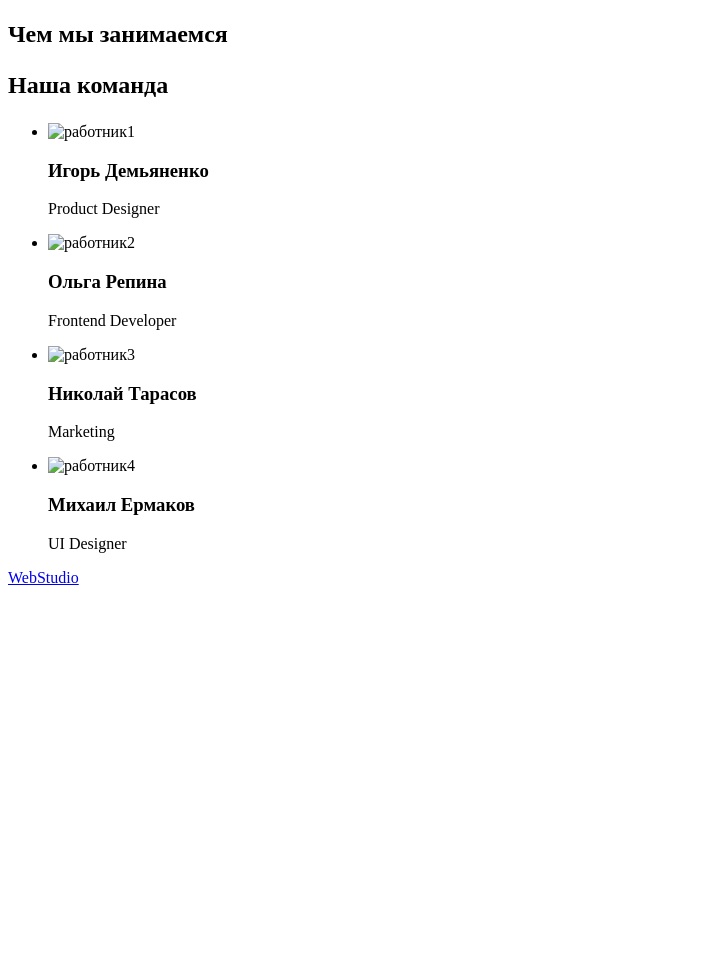
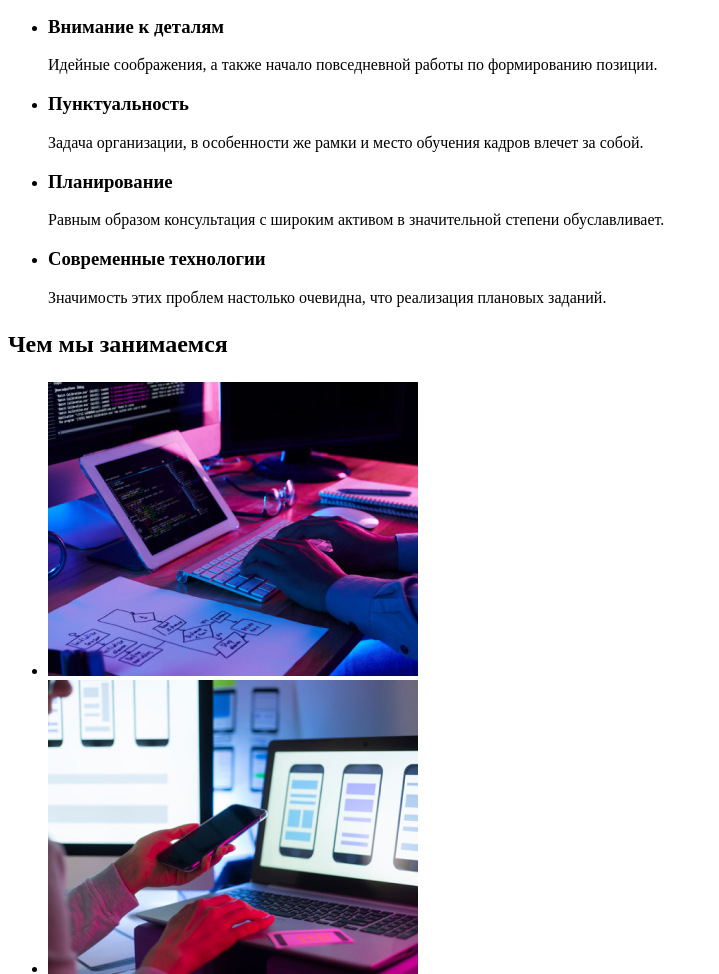
Before and after one commit to LefanTwelve/goit-markup-hw-01, a plain HTML site: page index.html in a window 1280 px wide. Shown: the part 273-1247 px from the top of the page, without its empty margins (0-719 px from the left). Before the commit the page ends 868 px from the top, so only its background shows below. Drawn offline with Linux system fonts and the light colour scheme.

Commit message:
update2 index.html

```diff
--- a/index.html
+++ b/index.html
@@ -33,7 +33,40 @@
 
     <!--main content-->
     <main>
-<h2><p>Чем мы занимаемся</p></h2>
+<div>
+    <ul>
+        <li>
+            <h3>Внимание к деталям</h3>
+            <p>Идейные соображения, а также начало повседневной работы по формированию позиции.</p>
+        </li>
+        <li>
+            <h3>Пунктуальность</h3>
+            <p>Задача организации, в особенности же рамки и место обучения кадров влечет за собой.</p>
+        </li>
+        <li>
+            <h3>Планирование</h3>
+            <p>Равным образом консультация с широким активом в значительной степени обуславливает.</p>
+        </li>
+        <li>
+            <h3>Современные технологии</h3>
+            <p>Значимость этих проблем настолько очевидна, что реализация плановых заданий.</p>
+        </li>
+    </ul>
+</div>
+
+        <h2><p>Чем мы занимаемся</p></h2>
+<ul>
+    <li>
+        <img src="./images/imgwwdo1.jpg" alt="html coding" width="370" />
+    </li>
+
+    <li>
+        <img src="./images/imgwwdo2.jpg" alt="css coding" width="370" />
+    </li>
+    <li>
+        <img src="./images/imgwwdo3.jpg" alt="design" width="370" />
+    </li>
+</ul>
     </main>
 
     <!--section bg-->
@@ -41,29 +74,26 @@
 <h2><p>Наша команда</p></h2>
 <ul>
     <li>
-            <img src="./img/photo1.jpg" alt="работник1" width="270" />
+            <img src="./images/img.jpg" alt="worker1" width="270" />
         <h3>Игорь Демьяненко</h3>
         <p>Product Designer</p>
     </li>
 
     <li>
-            <img src="./img/photo2.jpg" alt="работник2" width="270" />
+            <img src="./images/img (1).jpg" alt="worker2" width="270" />
         <h3>Ольга Репина</h3>
         <p>Frontend Developer</p>
-
     </li>
     <li>
-            <img src="./img/photo3.jpg" alt="работник3" width="270" />
+            <img src="./images/img (2).jpg" alt="worker3" width="270" />
         <h3>Николай Тарасов</h3>
         <p>Marketing</p>
-
     </li>
 
     <li>
-            <img src="./img/photo4.jpg" alt="работник4" width="270" />
+            <img src="./images/img (3).jpg" alt="worker4" width="270" />
         <h3>Михаил Ермаков</h3>
         <p>UI Designer</p>
-
     </li>
 </ul>
     </section>
@@ -71,6 +101,15 @@
     <!--footer bg-->
     <footer>
 <a href="index.html">WebStudio</a>
+<address>
+    <ul>
+        <li><a href="https://bit.ly/3pXMvUd" target="_blank" rel="noopener noreferrer">г. Киев, пр-т
+                Леси Украинки, 26</a> </li>
+        <li><a class="link" href="mailto:info@devstudio.com">info@example.com</a> </li>
+        <li><a href="tel:+380961111111">+38 096 111 11 11</a> </li>
+    </ul>
+</address>
     </footer>
+
 </body>
 </html>
```
Also changed, not shown: images/img (1).jpg (added), images/img (2).jpg (added), images/img (3).jpg (added), images/img.jpg (added), images/imgwwdo1.jpg (added), images/imgwwdo2.jpg (added), images/imgwwdo3.jpg (added).
